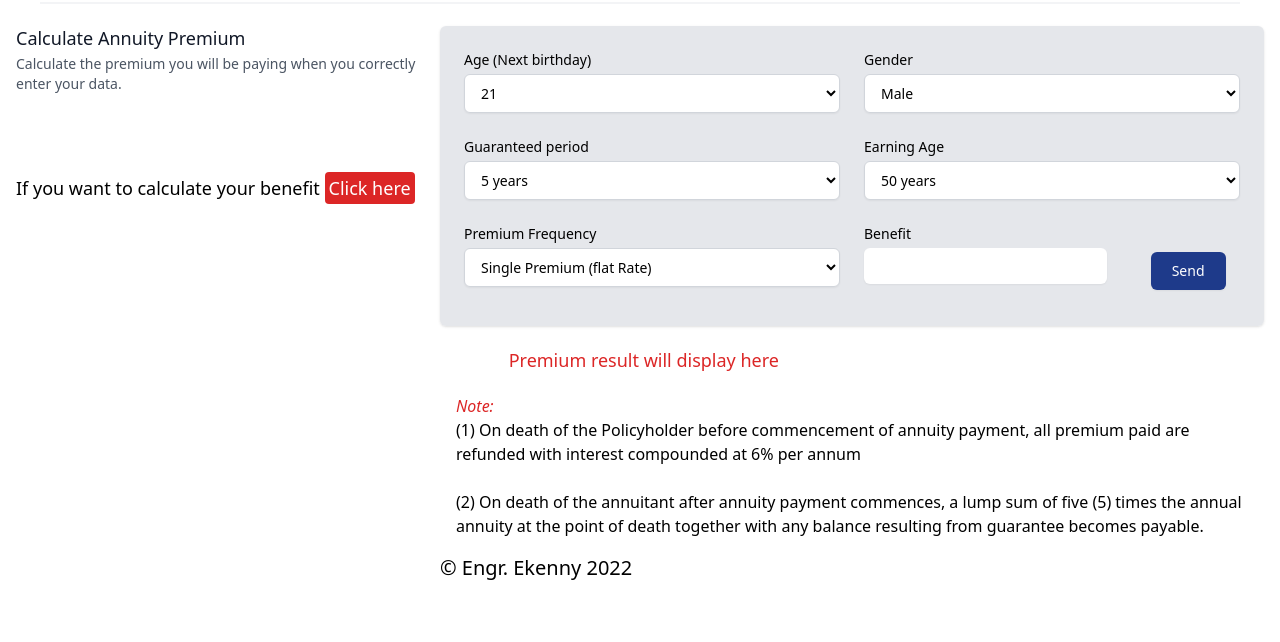
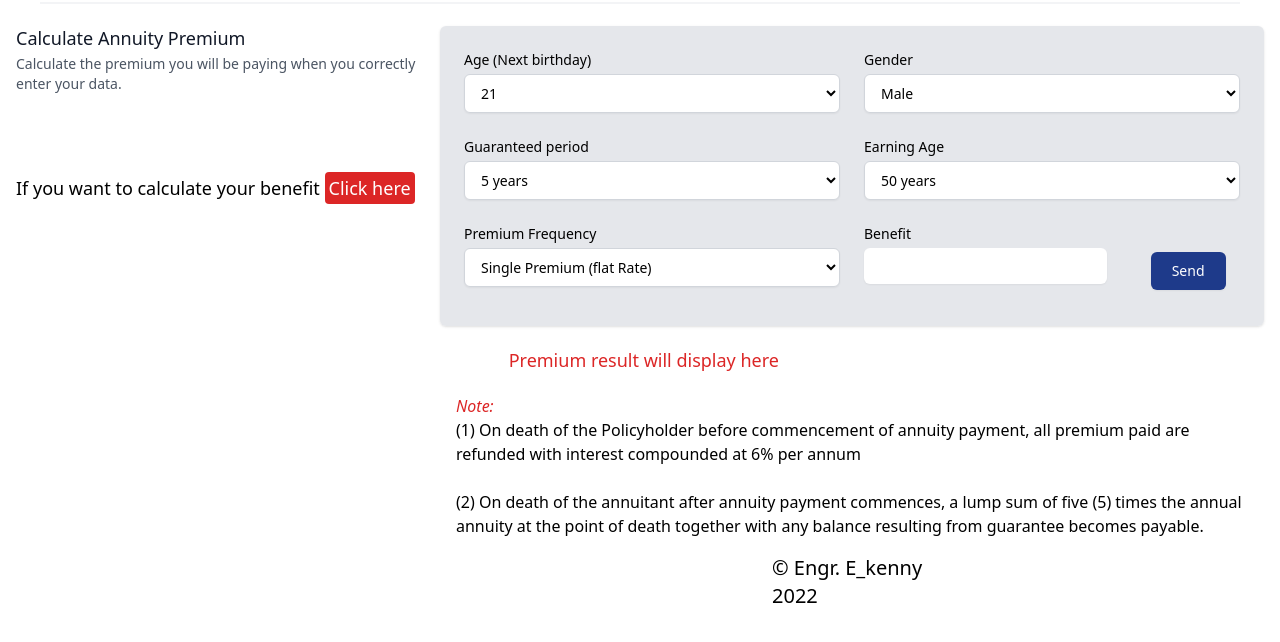
Before and after one commit to E-kenny/AnnuityFE, a plain HTML site: page premium.html in a window 1280 px wide. Shown: the part 86-728 px from the top of the page. Drawn offline with Linux system fonts and the light colour scheme.

```diff
--- a/premium.html
+++ b/premium.html
@@ -181,8 +181,8 @@
   </div>
 <div>
 
-  <div class="mx-auto w-64text-base sm:text-xl">
-    <footer>&copy Engr. Ekenny 2022</footer>
+  <div class="mx-auto w-40 text-base sm:text-xl">
+    <footer>&copy Engr. E_kenny 2022</footer>
   </div>
 </body>
 </html>
```
Also changed, not shown: index.html (+2 -2 lines), static/dist/output.css.
